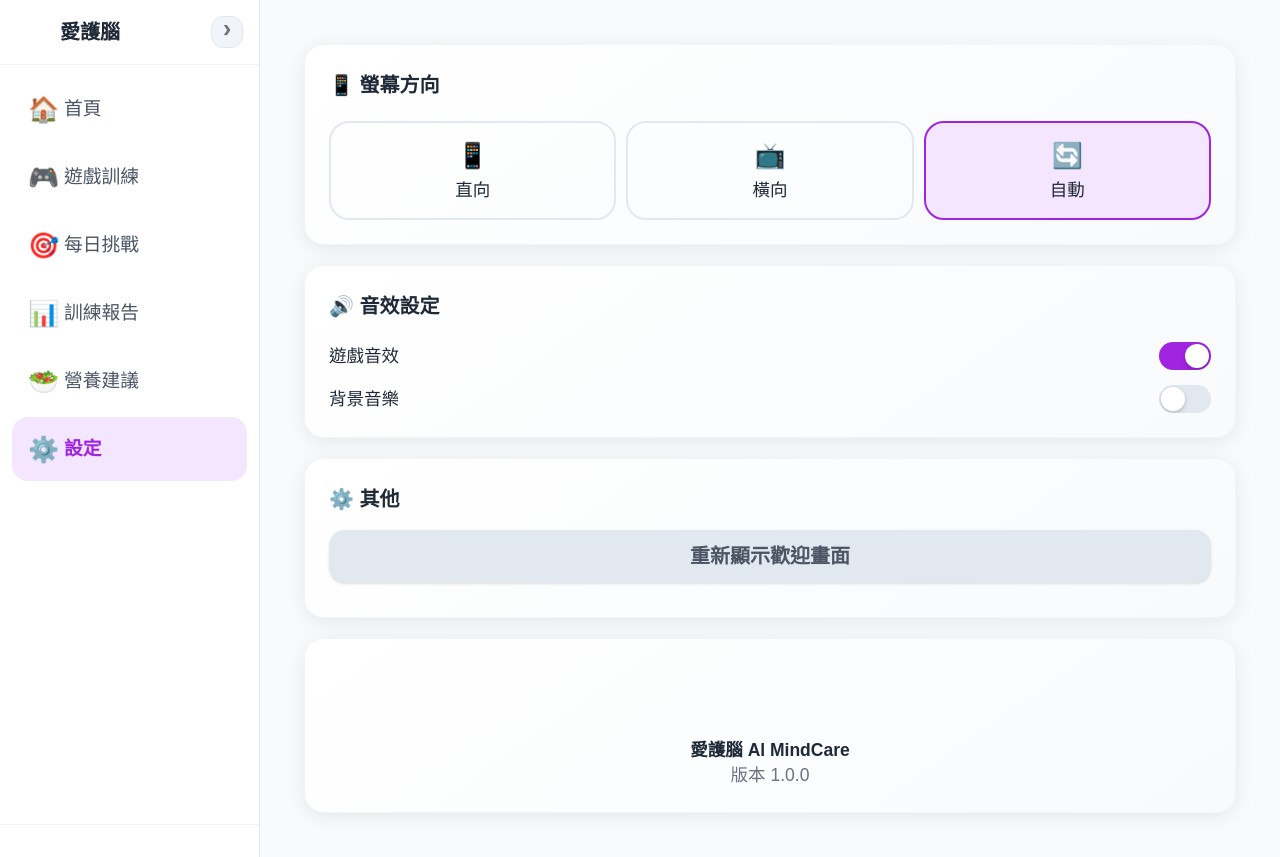
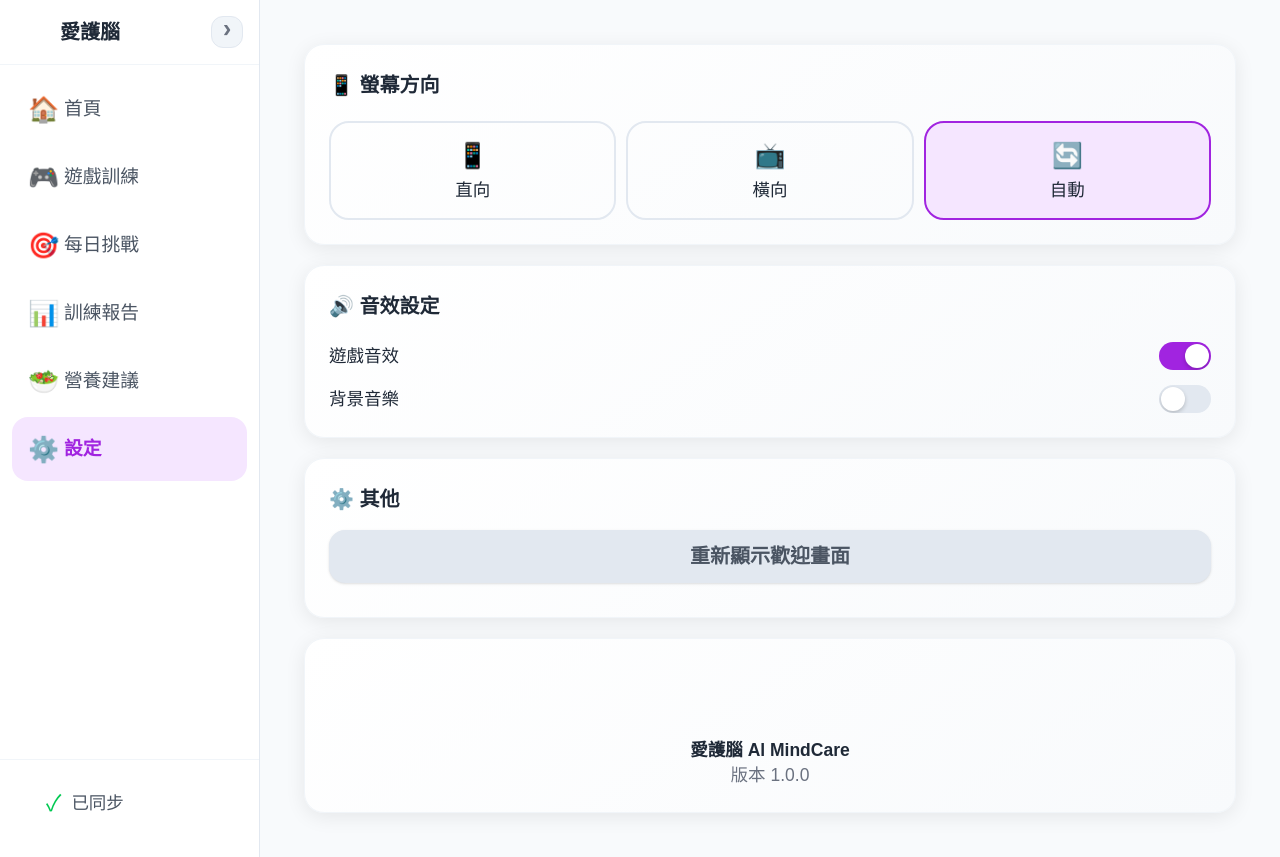
Before and after one commit to will050512/brain-training, a Vue app: page /settings in a window 1280 px wide. Both pictures are taken after a click on the button 1185 px from the left and 356 px from the top of the page. Built offline with nearby package versions, Linux system fonts and the light colour scheme.

Commit message:
進度更新

```diff
--- a/src/App.vue
+++ b/src/App.vue
@@ -1,7 +1,8 @@
 <script setup lang="ts">
-import { ref, onMounted, watch, computed, provide } from 'vue'
+import { ref, onMounted, watch, computed, provide, onUnmounted } from 'vue'
 import { useRoute } from 'vue-router'
 import { useUserStore, useSettingsStore } from '@/stores'
+import { dataInitService } from '@/services/dataInitService'
 import { useTheme } from '@/composables/useTheme'
 import { useResponsive } from '@/composables/useResponsive'
 import AppShell from '@/components/layout/AppShell.vue'
@@ -172,6 +173,13 @@ onMounted(async () => {
   if (userStore.currentUser?.id) {
     await checkConsentStatus()
   }
+
+  // 初始化數據同步服務
+  dataInitService.initialize()
+})
+
+onUnmounted(() => {
+  dataInitService.destroy()
 })
 </script>
 
--- a/src/components/layout/AppShell.vue
+++ b/src/components/layout/AppShell.vue
@@ -5,6 +5,7 @@
  */
 import { ref, computed } from 'vue'
 import { useRouter } from 'vue-router'
+import SyncStatusIndicator from '@/components/ui/SyncStatusIndicator.vue'
 
 interface Props {
   /** 頁面標題 */
@@ -107,6 +108,7 @@ const headerClass = computed(() => {
 
       <!-- 右側操作區 -->
       <div class="header-right">
+        <SyncStatusIndicator position="header" />
         <slot name="header-right" />
       </div>
     </header>
--- a/src/components/layout/DesktopLayout.vue
+++ b/src/components/layout/DesktopLayout.vue
@@ -6,6 +6,7 @@
 import { ref, computed, watch, provide } from 'vue'
 import { useRouter, useRoute } from 'vue-router'
 import { useResponsive } from '@/composables/useResponsive'
+import SyncStatusIndicator from '@/components/ui/SyncStatusIndicator.vue'
 
 interface NavItem {
   id: string
@@ -162,6 +163,9 @@ provide('desktopLayout', {
 
       <!-- 底部區域 -->
       <div class="sidebar-footer">
+        <div v-if="showExpanded" class="px-2 mb-2">
+          <SyncStatusIndicator position="sidebar" />
+        </div>
         <slot name="sidebar-footer" :collapsed="isCollapsed && !isHovering" />
       </div>
     </aside>
--- /dev/null
+++ b/src/components/ui/SyncStatusIndicator.vue
@@ -0,0 +1,63 @@
+<script setup lang="ts">
+import { computed } from 'vue'
+import { dataInitService } from '@/services/dataInitService'
+
+const props = defineProps<{
+  position: 'header' | 'sidebar'
+}>()
+
+const status = dataInitService.syncStatus
+
+const statusConfig = computed(() => {
+  switch (status.value) {
+    case 'idle':
+      return { icon: '✓', color: 'text-green-500', text: '已同步', class: 'bg-green-500' }
+    case 'pending':
+      return { icon: '⏳', color: 'text-yellow-500', text: '準備同步...', class: 'bg-yellow-500 animate-pulse' }
+    case 'syncing':
+      return { icon: '🔄', color: 'text-blue-500', text: '同步中...', class: 'bg-blue-500 animate-spin' }
+    case 'error':
+      return { icon: '⚠️', color: 'text-red-500', text: '同步失敗，點擊重試', class: 'bg-red-500' }
+    case 'offline':
+      return { icon: '📴', color: 'text-gray-400', text: '離線模式', class: 'bg-gray-400' }
+    default:
+      return { icon: '?', color: 'text-gray-400', text: '未知狀態', class: 'bg-gray-400' }
+  }
+})
+
+function handleClick() {
+  if (status.value === 'error') {
+    dataInitService.retrySync()
+  }
+}
+</script>
+
+<template>
+  <div
+    class="sync-indicator flex items-center gap-2 cursor-pointer transition-all duration-300"
+    :class="[
+      position === 'header' ? 'px-2' : 'px-4 py-2 w-full hover:bg-black/5 dark:hover:bg-white/5',
+      status === 'error' ? 'cursor-pointer' : 'cursor-default'
+    ]"
+    @click="handleClick"
+    :title="statusConfig.text"
+  >
+    <!-- Header 模式：只顯示小圓點 -->
+    <template v-if="position === 'header'">
+      <div
+        class="w-2.5 h-2.5 rounded-full transition-colors duration-300"
+        :class="statusConfig.class"
+      ></div>
+    </template>
+
+    <!-- Sidebar 模式：顯示完整圖示與文字 -->
+    <template v-else>
+      <span class="text-lg" :class="[statusConfig.color, status === 'syncing' ? 'animate-spin' : '']">
+        {{ statusConfig.icon }}
+      </span>
+      <span class="text-sm font-medium text-[var(--color-text-secondary)]">
+        {{ statusConfig.text }}
+      </span>
+    </template>
+  </div>
+</template>
--- /dev/null
+++ b/src/services/dataInitService.ts
@@ -0,0 +1,183 @@
+import { ref, readonly } from 'vue'
+import { useUserStore } from '@/stores/userStore'
+import { useGameStore } from '@/stores/gameStore'
+import { getSyncService, type SyncStatus } from '@/services/offlineSyncService'
+import { getTodayTrainingSession, saveDailyTrainingSession } from '@/services/db'
+
+export type DataSyncStatus = SyncStatus | 'pending'
+
+export interface DataSyncConfig {
+  debounceMs: number
+  autoSyncEnabled: boolean
+  maxRetries: number
+}
+
+const DEFAULT_CONFIG: DataSyncConfig = {
+  debounceMs: 150,
+  autoSyncEnabled: true,
+  maxRetries: 3
+}
+
+class DataInitService {
+  private config: DataSyncConfig
+  private _syncStatus = ref<DataSyncStatus>('idle')
+  private subscriptions: (() => void)[] = []
+  private debounceTimer: ReturnType<typeof setTimeout> | null = null
+  private isInitialized = false
+
+  constructor(config: Partial<DataSyncConfig> = {}) {
+    this.config = { ...DEFAULT_CONFIG, ...config }
+  }
+
+  get syncStatus() {
+    return readonly(this._syncStatus)
+  }
+
+  private setSyncStatus(status: DataSyncStatus) {
+    this._syncStatus.value = status
+  }
+
+  async initialize(config?: Partial<DataSyncConfig>) {
+    if (this.isInitialized) return
+
+    if (config) {
+      this.config = { ...this.config, ...config }
+    }
+
+    // Setup offline sync listener
+    const offlineSync = getSyncService()
+    const unsubscribeOffline = offlineSync.onStatusChange((status) => {
+      // Only update if not in 'pending' state (which is handled by us)
+      if (this._syncStatus.value !== 'pending') {
+        this.setSyncStatus(status)
+      }
+    })
+    this.subscriptions.push(unsubscribeOffline)
+
+    this.setupStoreSubscriptions()
+    this.isInitialized = true
+  }
+
+  async initUserData(odId: string) {
+    const userStore = useUserStore()
+    const gameStore = useGameStore()
+
+    this.setSyncStatus('syncing')
+    try {
+      // Parallel loading
+      await Promise.all([
+        gameStore.loadUserSessions(odId),
+        this.loadDailyTraining(odId)
+      ])
+      this.setSyncStatus('idle')
+    } catch (error) {
+      console.error('Failed to init user data:', error)
+      this.setSyncStatus('error')
+    }
+  }
+
+  private async loadDailyTraining(odId: string) {
+    const gameStore = useGameStore()
+    await gameStore.syncDailyTrainingFromDB(odId)
+  }
+
+  private setupStoreSubscriptions() {
+    const gameStore = useGameStore()
+
+    // Subscribe to gameStore changes
+    const unsubGame = gameStore.$subscribe((mutation, state) => {
+      // Check if daily training queue changed
+      if (mutation.storeId === 'game') {
+        // We are specifically interested if dailyTrainingQueue items change status
+        // Since we can't easily filter deep changes in $subscribe without checking state,
+        // we will just debounce sync whenever game store changes if we are in daily training mode.
+        if (state.isFromDailyTraining && state.dailyTrainingQueue.length > 0) {
+          this.debouncedSyncDailyTraining()
+        }
+      }
+    })
+    this.subscriptions.push(unsubGame)
+  }
+
+  private debouncedSyncDailyTraining = this.createDebouncedSync(async () => {
+    const gameStore = useGameStore()
+    const userStore = useUserStore()
+    const odId = userStore.currentUser?.id
+
+    if (!odId || !gameStore.isFromDailyTraining) return
+
+    // Sync current queue state to DB
+    const session = await getTodayTrainingSession(odId)
+    if (!session) return
+
+    // Update completed games based on store state
+    const completedGameIds = gameStore.dailyTrainingQueue
+      .filter(item => item.isCompleted)
+      .map(item => item.gameId)
+
+    // Calculate total duration from queue items if available,
+    // or we might need to track it differently.
+    // The store item has `duration`.
+    const totalDuration = gameStore.dailyTrainingQueue
+      .reduce((sum, item) => sum + (item.duration || 0), 0)
+
+    // Check if there are changes to save
+    const hasChanges =
+      JSON.stringify(session.completedGames.sort()) !== JSON.stringify(completedGameIds.sort()) ||
+      session.totalDuration !== totalDuration
+
+    if (hasChanges) {
+      session.completedGames = completedGameIds
+      session.totalDuration = totalDuration
+
+      // Check completion status
+      if (session.completedGames.length === session.plannedGames.length && !session.completedAt) {
+        session.completedAt = new Date().toISOString()
+      }
+
+      await saveDailyTrainingSession(session)
+    }
+  })
+
+  private createDebouncedSync(fn: () => Promise<void>) {
+    return () => {
+      if (this.debounceTimer) clearTimeout(this.debounceTimer)
+      this.setSyncStatus('pending')
+
+      this.debounceTimer = setTimeout(async () => {
+        this.setSyncStatus('syncing')
+        try {
+          await fn()
+          this.setSyncStatus('idle')
+        } catch (error) {
+          console.error('Sync failed:', error)
+          this.setSyncStatus('error')
+        }
+        this.debounceTimer = null
+      }, this.config.debounceMs)
+    }
+  }
+
+  async retrySync() {
+    const offlineSync = getSyncService()
+    await offlineSync.retryAll()
+    // Trigger debounced syncs immediately if pending?
+    // For now, just retry offline sync.
+  }
+
+  clearUserData() {
+    const gameStore = useGameStore()
+    gameStore.clearDailyTraining()
+    gameStore.sessions = []
+    // userStore is cleared by its own logout method
+  }
+
+  destroy() {
+    this.subscriptions.forEach(unsub => unsub())
+    this.subscriptions = []
+    if (this.debounceTimer) clearTimeout(this.debounceTimer)
+    this.isInitialized = false
+  }
+}
+
+export const dataInitService = new DataInitService()
--- a/src/stores/userStore.ts
+++ b/src/stores/userStore.ts
@@ -20,6 +20,7 @@ import {
   saveUserStats,
   getUserStats,
 } from '@/services/db'
+import { dataInitService } from '@/services/dataInitService'
 
 export const useUserStore = defineStore('user', () => {
   // 狀態
@@ -121,6 +122,7 @@ export const useUserStore = defineStore('user', () => {
     currentSettings.value = null
     currentStats.value = null
     localStorage.removeItem('brain-training-last-user')
+    dataInitService.clearUserData()
   }
 
   /**
@@ -241,6 +243,9 @@ export const useUserStore = defineStore('user', () => {
       // 保存到 localStorage 以便下次恢復 session
       localStorage.setItem('brain-training-last-user', odId)
 
+      // 初始化全局資料
+      await dataInitService.initUserData(odId)
+
       return true
     } catch (e) {
       error.value = e instanceof Error ? e.message : '登入失敗'
--- a/src/views/DailyChallengeView.vue
+++ b/src/views/DailyChallengeView.vue
@@ -4,8 +4,8 @@
  * 自動生成覆蓋所有6個認知維度的訓練菜單
  * 一鍵開始連續訓練模式
  */
-import { ref, computed, onMounted } from 'vue'
-import { useRouter } from 'vue-router'
+import { ref, computed, onMounted, watch } from 'vue'
+import { useRouter, useRoute } from 'vue-router'
 import { useUserStore } from '@/stores/userStore'
 import { useGameStore } from '@/stores/gameStore'
 import { useSettingsStore } from '@/stores/settingsStore'
@@ -19,6 +19,7 @@ import {
 import type { CognitiveScores, CognitiveDimension } from '@/types/cognitive'
 
 const router = useRouter()
+const route = useRoute()
 const userStore = useUserStore()
 const gameStore = useGameStore()
 const settingsStore = useSettingsStore()
@@ -254,6 +255,13 @@ function getDifficultyColor(difficulty: string): string {
 
 onMounted(() => {
   loadTrainingPlan()
+})
+
+// 監聽路由變化，當重新進入此頁面時刷新
+watch(() => route.path, (newPath) => {
+  if (newPath === '/daily-challenge') {
+    loadTrainingPlan()
+  }
 })
 </script>
 
--- a/src/views/ReportView.vue
+++ b/src/views/ReportView.vue
@@ -893,8 +893,13 @@ async function loadMiniCogData(): Promise<void> {
 }
 
 // 生命週期
-onMounted(() => {
+onMounted(async () => {
   loadMiniCogData()
+
+  // 確保遊戲記錄已載入
+  if (userStore.currentUser?.id && gameStore.sessions.length === 0) {
+    await gameStore.loadUserSessions(userStore.currentUser.id)
+  }
 })
 
 // 下載報告
```
Also changed, not shown: src/stores/gameStore.ts (+26 -1 lines).
